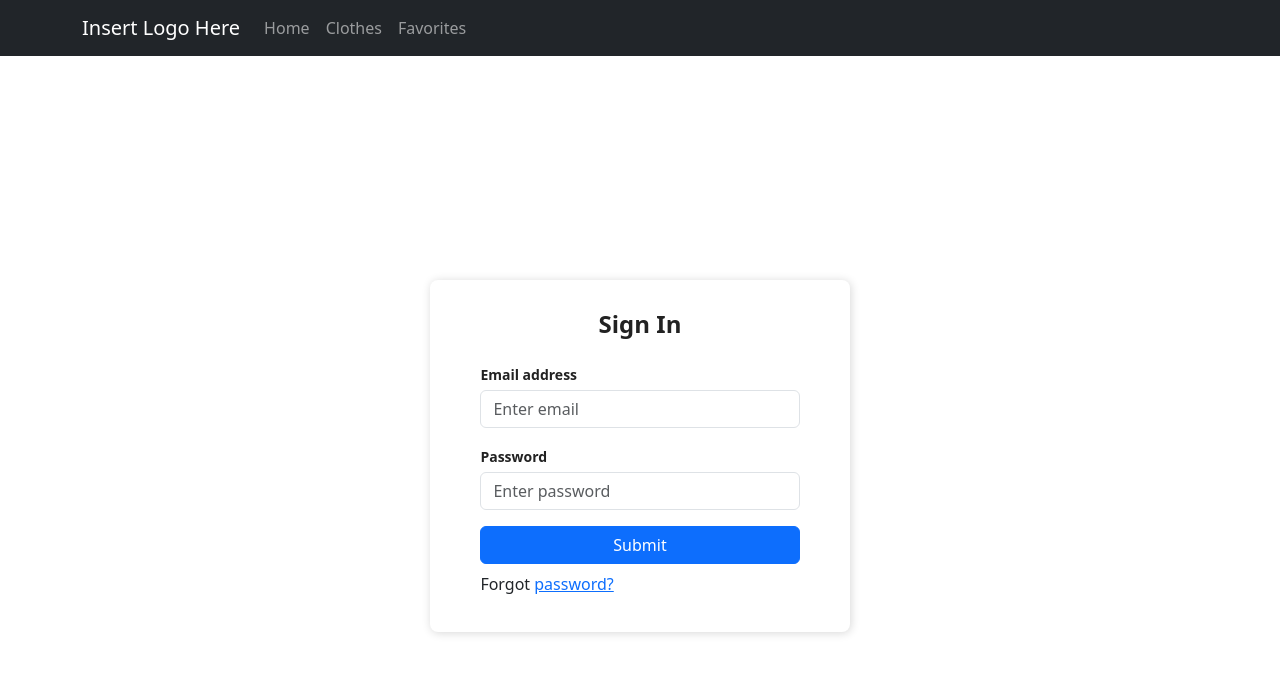
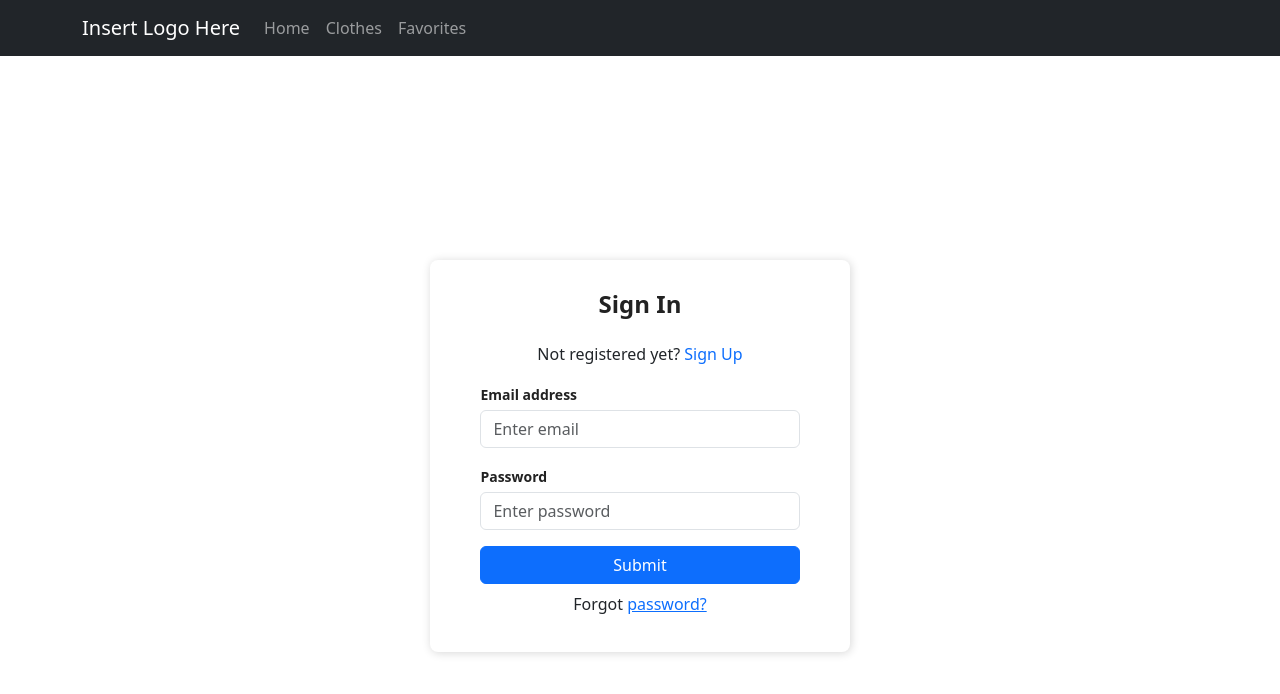
Before and after one commit to Dissurender/overly-dressed, a React (Create React App) app in the folder client/: page /auth in a window 1280 px wide. Shown: the top 694 px of the page. Built offline with nearby package versions, Linux system fonts and the light colour scheme; a web font is replaced by a local one.

Commit message:
Modified Login Form.

```diff
--- a/client/src/components/LoginForm.tsx
+++ b/client/src/components/LoginForm.tsx
@@ -1,17 +1,80 @@
-import React from "react"
+import React, { useState } from "react";
+
 
 const Auth = () => {
+    let [authMode, setAuthMode] = useState("signin")
+
+    const changeAuthMode = () => {
+        setAuthMode(authMode === "signin" ? "signup" : "signin")
+    }
+
+    if (authMode === "signin") {
+        return (
+            <div className="Auth-form-container">
+                <form className="Auth-form">
+                    <div className="Auth-form-content">
+                        <h3 className="Auth-form-title">Sign In</h3>
+                        <div className="text-center">
+                            Not registered yet?{" "}
+                            <span className="link-primary" onClick={changeAuthMode}>
+                                Sign Up
+                            </span>
+                        </div>
+                        <div className="form-group mt-3">
+                            <label>Email address</label>
+                            <input
+                                type="email"
+                                className="form-control mt-1"
+                                placeholder="Enter email"
+                            />
+                        </div>
+                        <div className="form-group mt-3">
+                            <label>Password</label>
+                            <input
+                                type="password"
+                                className="form-control mt-1"
+                                placeholder="Enter password"
+                            />
+                        </div>
+                        <div className="d-grid gap-2 mt-3">
+                            <button type="submit" className="btn btn-primary">
+                                Submit
+                            </button>
+                        </div>
+                        <p className="text-center mt-2">
+                            Forgot <a href="#">password?</a>
+                        </p>
+                    </div>
+                </form>
+            </div>
+        )
+    }
+
     return (
         <div className="Auth-form-container">
             <form className="Auth-form">
                 <div className="Auth-form-content">
                     <h3 className="Auth-form-title">Sign In</h3>
+                    <div className="text-center">
+                        Already registered?{" "}
+                        <span className="link-primary" onClick={changeAuthMode}>
+                            Sign In
+                        </span>
+                    </div>
+                    <div className="form-group mt-3">
+                        <label>Full Name</label>
+                        <input
+                            type="email"
+                            className="form-control mt-1"
+                            placeholder="e.g Jane Doe"
+                        />
+                    </div>
                     <div className="form-group mt-3">
                         <label>Email address</label>
                         <input
                             type="email"
                             className="form-control mt-1"
-                            placeholder="Enter email"
+                            placeholder="Email Address"
                         />
                     </div>
                     <div className="form-group mt-3">
@@ -19,7 +82,7 @@ const Auth = () => {
                         <input
                             type="password"
                             className="form-control mt-1"
-                            placeholder="Enter password"
+                            placeholder="Password"
                         />
                     </div>
                     <div className="d-grid gap-2 mt-3">
@@ -27,7 +90,7 @@ const Auth = () => {
                             Submit
                         </button>
                     </div>
-                    <p className="forgot-password text-right mt-2">
+                    <p className="text-center mt-2">
                         Forgot <a href="#">password?</a>
                     </p>
                 </div>
```
